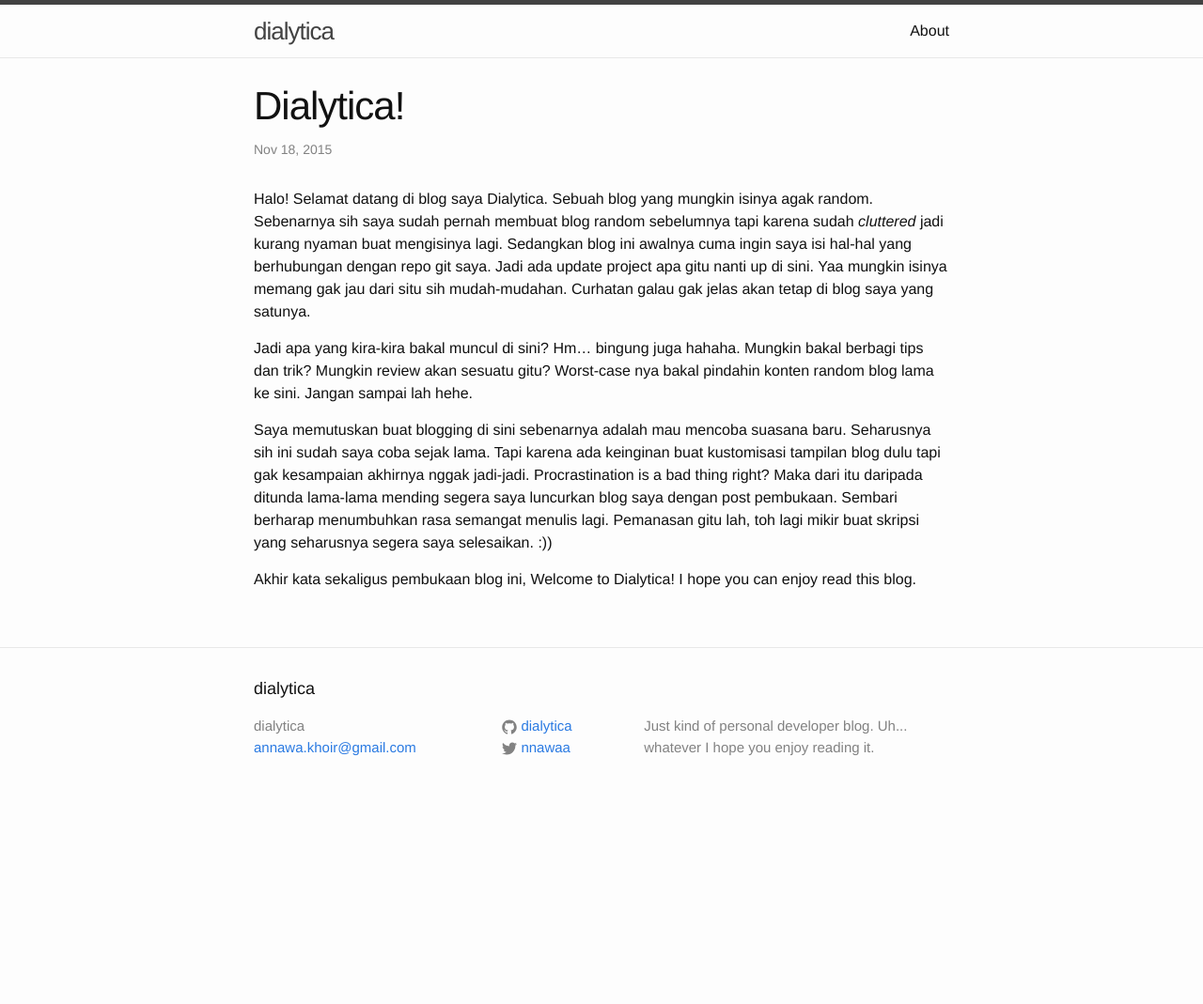
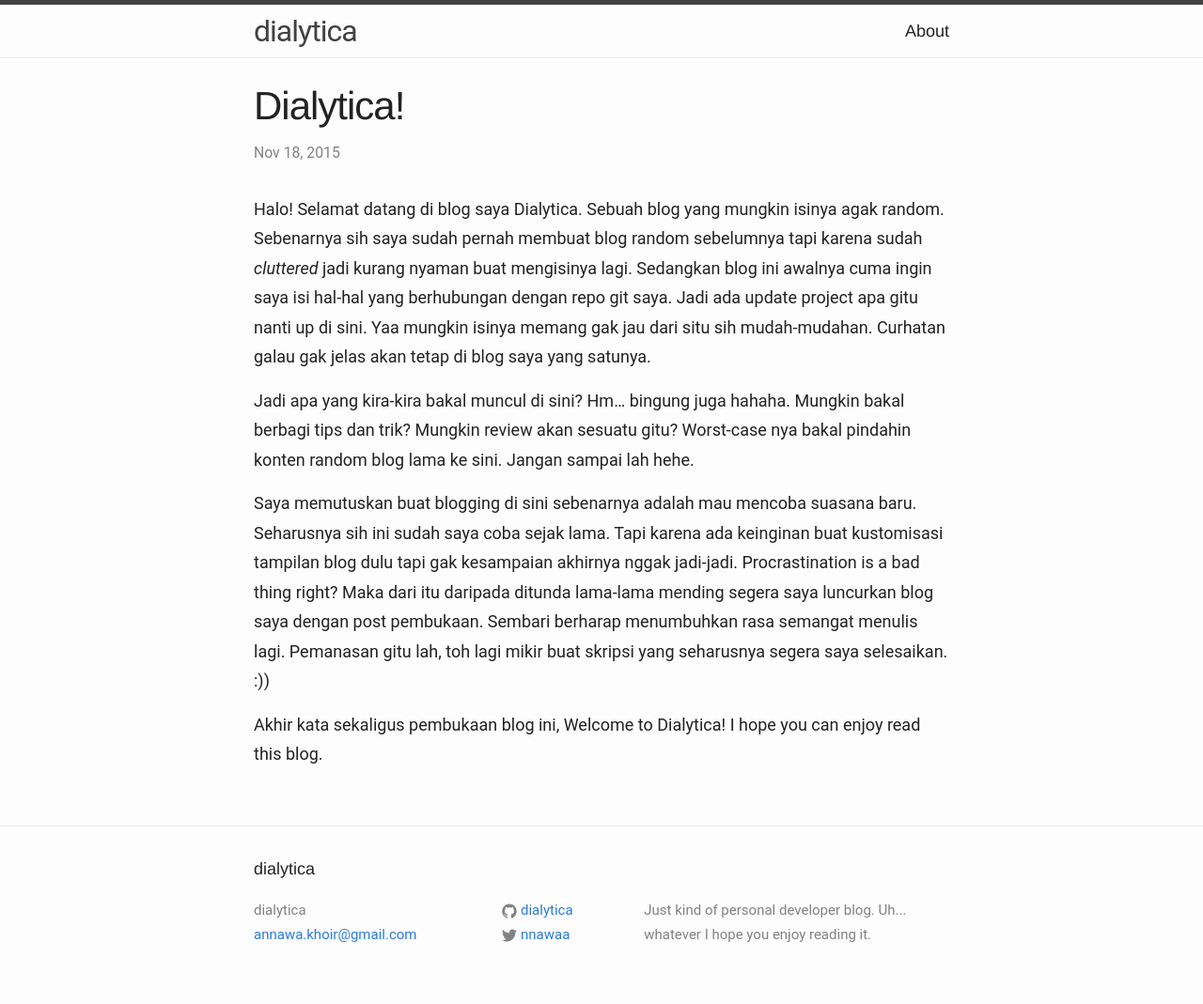
Before and after one commit to dialytica/dialytica.github.io, a Jekyll site: the page built from _posts/2015-11-18-dialytica.markdown, in a window 1280 px wide. Shown: the whole page at 94% size. Built offline with Jekyll 4.4.1, drawn with Linux system fonts in a browser that asks for light colours; before the commit the page ends 900 px from its top, so only the background shows below that.

Commit message:
Redesign a bit

```diff
--- a/_sass/_base.scss
+++ b/_sass/_base.scss
@@ -17,7 +17,7 @@ body {
     font-family: $base-font-family;
     font-size: $base-font-size;
     line-height: $base-line-height;
-    font-weight: 300;
+    font-weight: $base-font-weight;
     color: $text-color;
     background-color: $background-color;
     -webkit-text-size-adjust: 100%;
@@ -80,7 +80,8 @@ li {
  * Headings
  */
 h1, h2, h3, h4, h5, h6 {
-    font-weight: 300;
+    font-weight: 400;
+    font-family: $heading-font-family;
 }
 
 
--- a/_sass/_layout.scss
+++ b/_sass/_layout.scss
@@ -11,7 +11,8 @@
 }
 
 .site-title {
-    font-size: 26px;
+    font-size: 32px;
+    font-weight: 400;
     line-height: 56px;
     letter-spacing: -1px;
     margin-bottom: 0;
@@ -20,6 +21,10 @@
     &,
     &:visited {
         color: $grey-color-dark;
+    }
+
+    &:hover  {
+        text-decoration: none;
     }
 }
 
@@ -34,10 +39,16 @@
     .page-link {
         color: $text-color;
         line-height: $base-line-height;
+        font-family: $heading-font-family;
 
         // Gaps between nav items, but not on the first one
         &:not(:first-child) {
             margin-left: 20px;
+        }
+
+        &:hover  {
+            text-decoration: none;
+            color: $brand-color;
         }
     }
 
@@ -166,7 +177,7 @@
 }
 
 .page-heading {
-    font-size: 20px;
+    font-size: 32px;
 }
 
 .post-list {
@@ -175,6 +186,7 @@
 
     > li {
         margin-bottom: $spacing-unit;
+        border-bottom: 1px solid $grey-color-light;
     }
 }
 
@@ -186,6 +198,16 @@
 .post-link {
     display: block;
     font-size: 24px;
+    color: $grey-color-dark;
+
+    &:visited {
+        color: inherit;
+    }
+
+    &:hover  {
+        text-decoration: none;
+        color: $brand-color;
+    }
 }
 
 
--- a/css/main.scss
+++ b/css/main.scss
@@ -6,14 +6,16 @@
 
 
 // Our variables
-$base-font-family: Helvetica, Arial, sans-serif;
-$base-font-size:   16px;
+$base-font-family: "Roboto", Helvetica, Arial, sans-serif;
+$base-font-size:   18px;
+$base-font-weight: 400;
 $small-font-size:  $base-font-size * 0.875;
-$base-line-height: 1.5;
+$base-line-height: 1.75;
 
+$heading-font-family: "Barlow", Helvetica, Arial, sans-serif;
 $spacing-unit:     30px;
 
-$text-color:       #111;
+$text-color:       #222;
 $background-color: #fdfdfd;
 $brand-color:      #2a7ae2;
 
--- a/index.html
+++ b/index.html
@@ -15,7 +15,8 @@ layout: default
           <a class="post-link" href="{{ post.url | prepend: site.baseurl }}">{{ post.title }}</a>
         </h2>
         <article class="post-content">
-            {{ post.content }}
+            {{ post.excerpt }}
+            <a href="{{post.url | prepend: site.baseurl }}">Read More...</a>
           </article>
       </li>
     {% endfor %}
```
